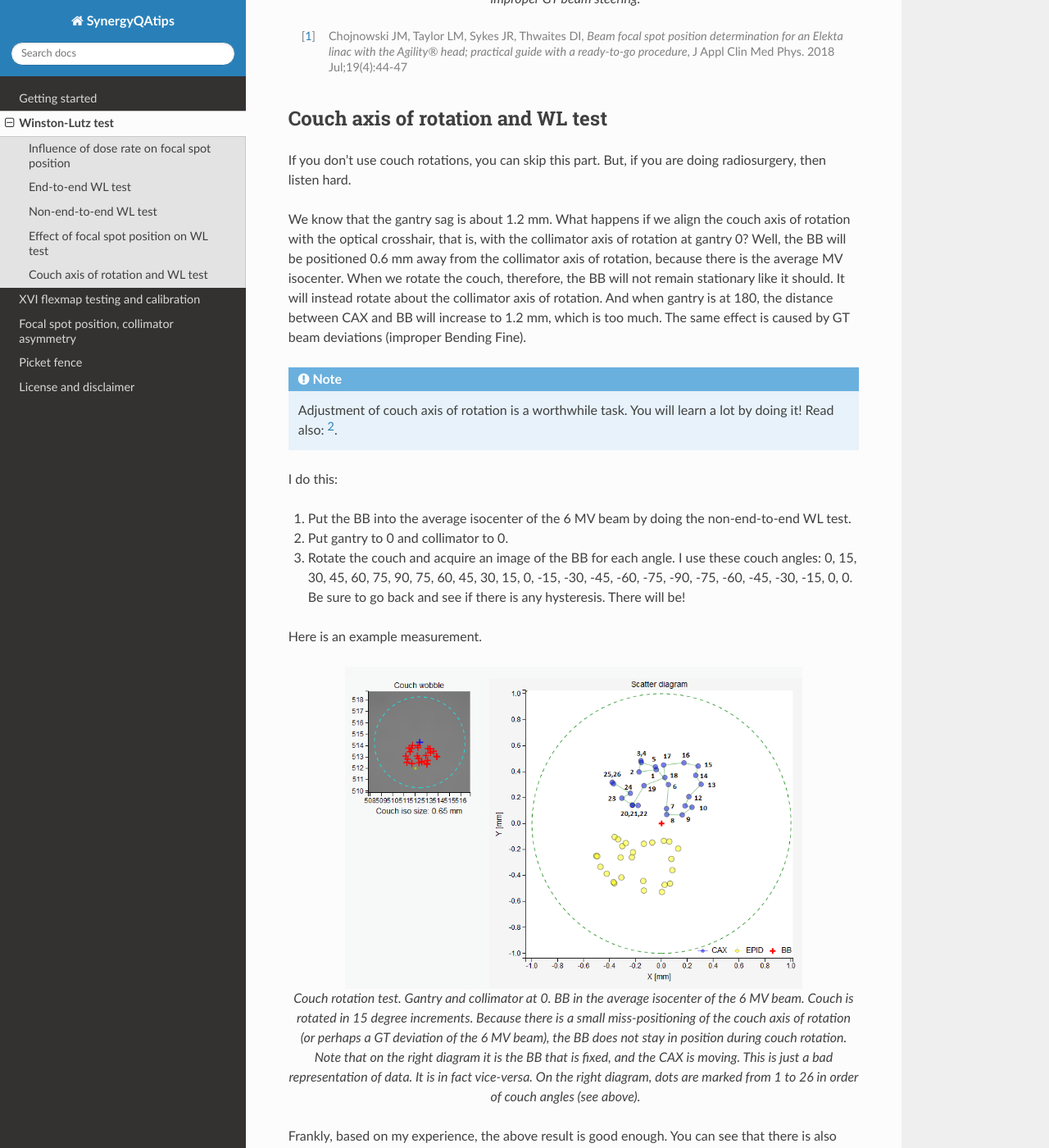
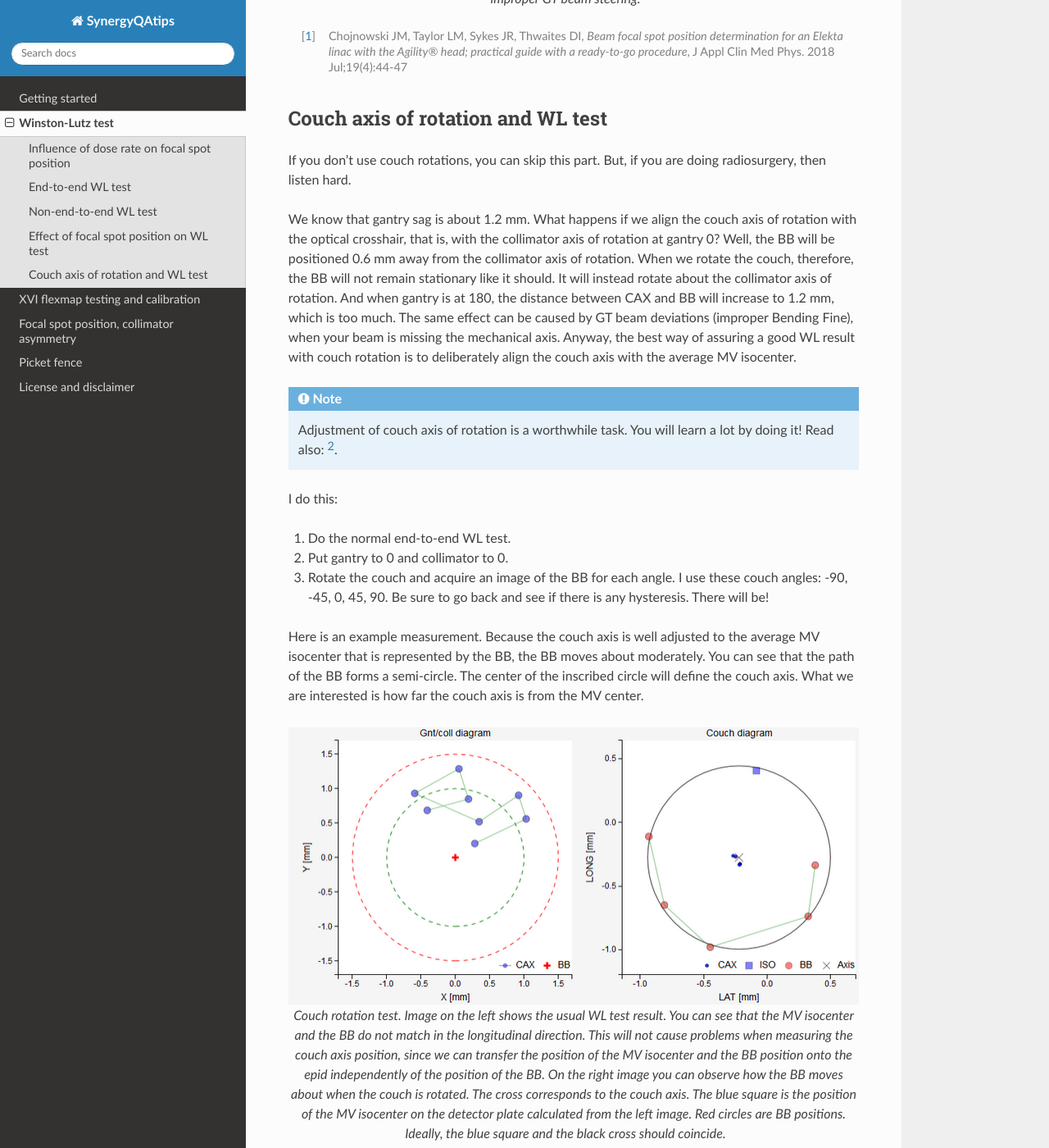
Before and after one commit to brjdenis/synergyqatips, a Sphinx documentation site: the page built from docs/source/winstonlutz.rst, in a window 1280 px wide and 1400 px high, scrolled down 8690 px. Shown: the whole window at 82% size. Built offline with Sphinx 7.4.7 and the Read the Docs theme 2.0.0, drawn with Linux system fonts in a browser that asks for light colours; formulas are drawn with MathJax 3; some of the changed text lies outside the part shown.

Commit message:
Update couch axis measurement

```diff
--- a/docs/source/winstonlutz.rst
+++ b/docs/source/winstonlutz.rst
@@ -199,26 +199,29 @@
 
 If you don't use couch rotations, you can skip this part. But, if you are doing radiosurgery, then listen hard.
 
-We know that the gantry sag is about 1.2 mm. What happens if we align the couch axis of rotation with the optical crosshair, that is, with the collimator axis of rotation at gantry 0? Well, the BB will be positioned 0.6 mm away from the collimator axis of rotation, because there is the average MV isocenter. When we rotate the couch, therefore, the BB will not remain stationary like it should. It will instead rotate about the collimator axis of rotation. And when gantry is at 180, the distance between CAX and BB will increase to 1.2 mm, which is too much. The same effect is caused by GT beam deviations (improper Bending Fine).
+We know that gantry sag is about 1.2 mm. What happens if we align the couch axis of rotation with the optical crosshair, that is, with the collimator axis of rotation at gantry 0? Well, the BB will be positioned 0.6 mm away from the collimator axis of rotation. When we rotate the couch, therefore, the BB will not remain stationary like it should. It will instead rotate about the collimator axis of rotation. And when gantry is at 180, the distance between CAX and BB will increase to 1.2 mm, which is too much. The same effect can be caused by GT beam deviations (improper Bending Fine), when your beam is missing the mechanical axis. Anyway, the best way of assuring a good WL result with couch rotation is to deliberately align the couch axis with the average MV isocenter.
 
 .. note::
 	Adjustment of couch axis of rotation is a worthwhile task. You will learn a lot by doing it! Read also: [2]_.
 
 I do this:
 
-1. Put the BB into the average isocenter of the 6 MV beam by doing the non-end-to-end WL test.
+1. Do the normal end-to-end WL test.
 2. Put gantry to 0 and collimator to 0.
-3. Rotate the couch and acquire an image of the BB for each angle. I use these couch angles: 0, 15, 30, 45, 60, 75, 90, 75, 60, 45, 30, 15, 0, -15, -30, -45, -60, -75, -90, -75, -60, -45, -30, -15, 0, 0. Be sure to go back and see if there is any hysteresis. There will be!
+3. Rotate the couch and acquire an image of the BB for each angle. I use these couch angles: -90, -45, 0, 45, 90. Be sure to go back and see if there is any hysteresis. There will be!
 
-Here is an example measurement.
+Here is an example measurement. Because the couch axis is well adjusted to the average MV isocenter that is represented by the BB, the BB moves about moderately. You can see that the path of the BB forms a semi-circle. The center of the inscribed circle will define the couch axis. What we are interested is how far the couch axis is from the MV center.
 
 .. figure:: _static/couchrot.png
 	:align: center
-	:width: 80 %
+	:width: 100 %
 
-	*Couch rotation test. Gantry and collimator at 0. BB in the average isocenter of the 6 MV beam. Couch is rotated in 15 degree increments. Because there is a small miss-positioning of the couch axis of rotation (or perhaps a GT deviation of the 6 MV beam), the BB does not stay in position during couch rotation. Note that on the right diagram it is the BB that is fixed, and the CAX is moving. This is just a bad representation of data. It is in fact vice-versa. On the right diagram, dots are marked from 1 to 26 in order of couch angles (see above).*
+	*Couch rotation test. Image on the left shows the usual WL test result. You can see that the MV isocenter and the BB do not match in the longitudinal direction. This will not cause problems when measuring the couch axis position, since we  can transfer the position of the MV isocenter and the BB position onto the epid independently of the position of the BB. On the right image you can observe how the BB moves about when the couch is rotated.  The cross corresponds to the couch axis. The blue square is the position of the MV isocenter on the detector plate calculated from the left image. Red circles are BB positions. Ideally, the blue square and the black cross should coincide.*
 
-Frankly, based on my experience, the above result is good enough. You can see that there is also some BB positional error.
+Read pyqaserver documentation on how to measure the distance between the couch axis and MV isocenter. What you can do is, you can turn the A and B screws that hold the couch to the floor, until you match the couch axis with the MV isocenter. With a couple of iterations you can better align your couch. Just keep the BB on the couch, but do not touch anything else except the screws. Do not touch the epid, because the points on the diagram are relative to the center of the epid.
+Read the article that I mentioned previously. If the black cross is displaced only longitudinally, then turn both screws equally in the same direction. That is usually the case. By turning the screws you are also changing the tilt of the table. This could be an issue, so be mindful.
+
+Just another note. If the BB is too close to the axis of rotation, you will not get a clear semi-circle. In this case, deliberately displace the BB a bit.
 
 .. warning::
 	If you position the BB with Elekta's flexmap MV image analysis program, it will be shifted longitudinally by 0.3 mm when compared to Pylinac's calculations. I tested it with other software as well, and Elekta is the only one that is doing it differently. So bear in mind that longitudinal position of XVI's isocenter may be a bit shifted, and hence the couch rotations test may give a different result by up to 0.6 mm.
```
Also changed, not shown: docs/source/_static/couchrot.png.
